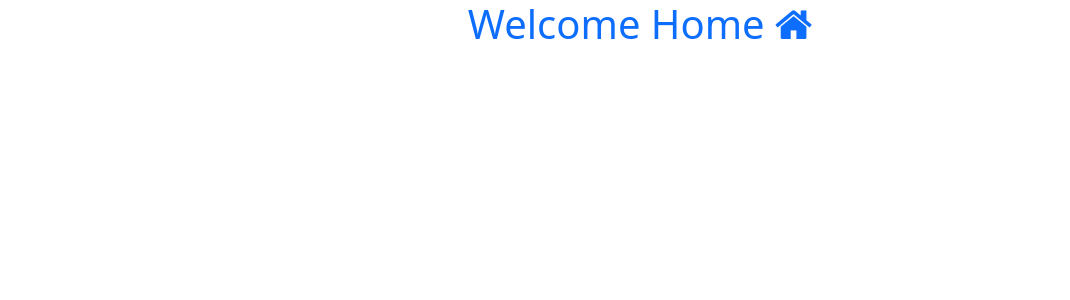
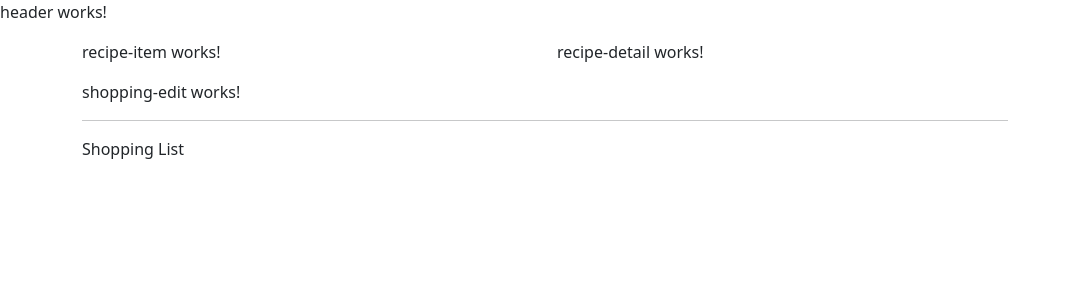
Before and after one commit to rahul0101rock/Recipe-book-with-Shopping-list, an Angular app: page / in a window 1280 px wide. Shown: the top 300 px of the page, without its empty margins (0-1070 px from the left). Built offline with nearby package versions, Linux system fonts and the light colour scheme.

Commit message:
Created Layout of components and added header component

```diff
--- a/src/app/app.component.html
+++ b/src/app/app.component.html
@@ -1 +1,9 @@
-<h1 class="text-center text-primary">Welcome Home <i class="fa fa-home"></i></h1>
+<app-header></app-header>
+<div class="container">
+  <div class="row">
+    <div class="col-md-12">
+      <app-recipes></app-recipes>
+      <app-shopping-list></app-shopping-list>
+    </div>
+  </div>
+</div>
--- a/src/app/app.module.ts
+++ b/src/app/app.module.ts
@@ -9,6 +9,7 @@ import { RecipeDetailComponent } from './recipes/recipe-detail/recipe-detail.com
 import { RecipeItemComponent } from './recipes/recipe-list/recipe-item/recipe-item.component';
 import { ShoppingListComponent } from './shopping-list/shopping-list.component';
 import { ShoppingEditComponent } from './shopping-list/shopping-edit/shopping-edit.component';
+import { HeaderComponent } from './header/header.component';
 
 @NgModule({
   declarations: [
@@ -18,7 +19,8 @@ import { ShoppingEditComponent } from './shopping-list/shopping-edit/shopping-ed
     RecipeDetailComponent,
     RecipeItemComponent,
     ShoppingListComponent,
-    ShoppingEditComponent
+    ShoppingEditComponent,
+    HeaderComponent
   ],
   imports: [
     BrowserModule,
--- /dev/null
+++ b/src/app/header/header.component.html
@@ -0,0 +1 @@
+<p>header works!</p>
--- /dev/null
+++ b/src/app/header/header.component.ts
@@ -0,0 +1,15 @@
+import { Component, OnInit } from '@angular/core';
+
+@Component({
+  selector: 'app-header',
+  templateUrl: './header.component.html',
+  styleUrls: ['./header.component.css']
+})
+export class HeaderComponent implements OnInit {
+
+  constructor() { }
+
+  ngOnInit(): void {
+  }
+
+}
--- a/src/app/recipes/recipe-list/recipe-list.component.html
+++ b/src/app/recipes/recipe-list/recipe-list.component.html
@@ -1 +1 @@
-<p>recipe-list works!</p>
+<app-recipe-item></app-recipe-item>
--- a/src/app/recipes/recipes.component.html
+++ b/src/app/recipes/recipes.component.html
@@ -1 +1,8 @@
-<p>recipes works!</p>
+<div class="row">
+    <div class="col-md-5">
+        <app-recipe-list></app-recipe-list>
+    </div>
+    <div class="col-md-7">
+        <app-recipe-detail></app-recipe-detail>
+    </div>
+</div>
--- a/src/app/shopping-list/shopping-list.component.html
+++ b/src/app/shopping-list/shopping-list.component.html
@@ -1 +1,7 @@
-<p>shopping-list works!</p>
+<div class="row">
+    <div class="col-md-10">
+        <app-shopping-edit></app-shopping-edit>
+        <hr>
+        <p>Shopping List</p>
+    </div>
+</div>
```
Also changed, not shown: src/app/header/header.component.css (added).
